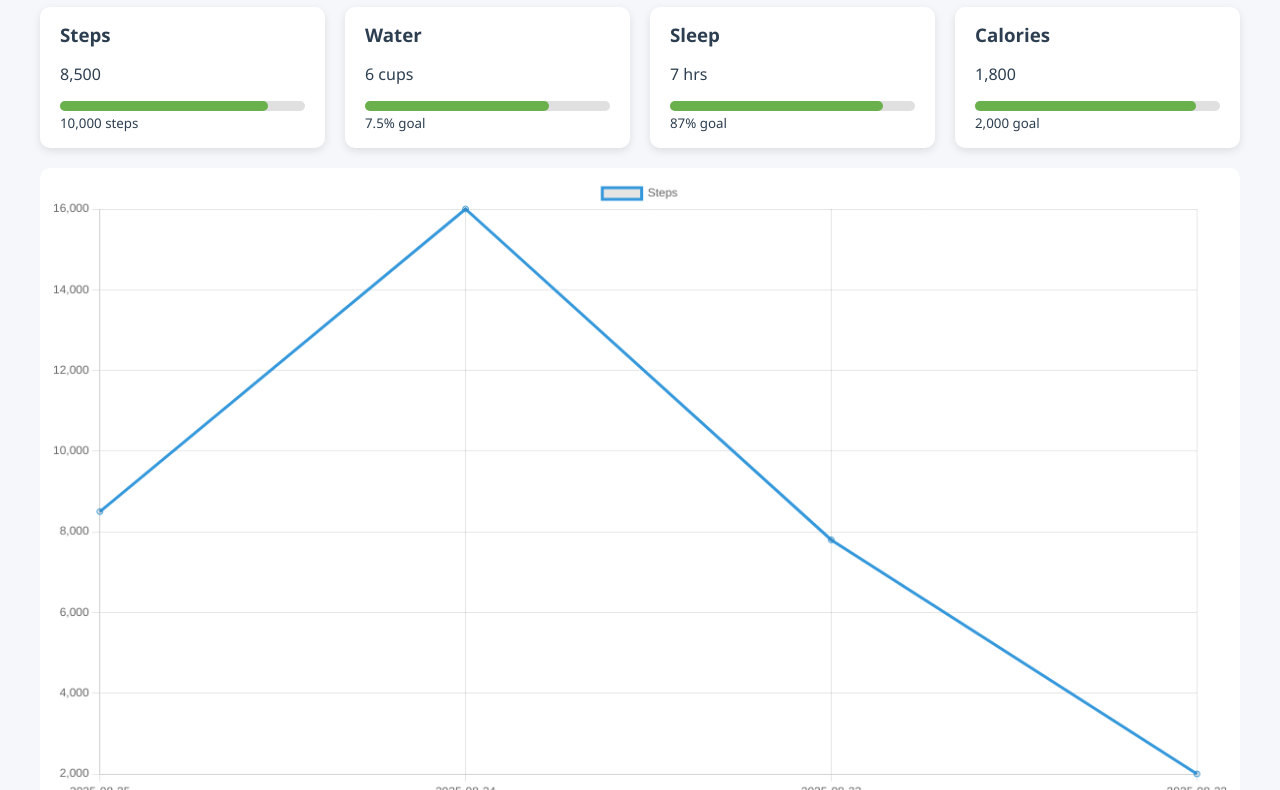
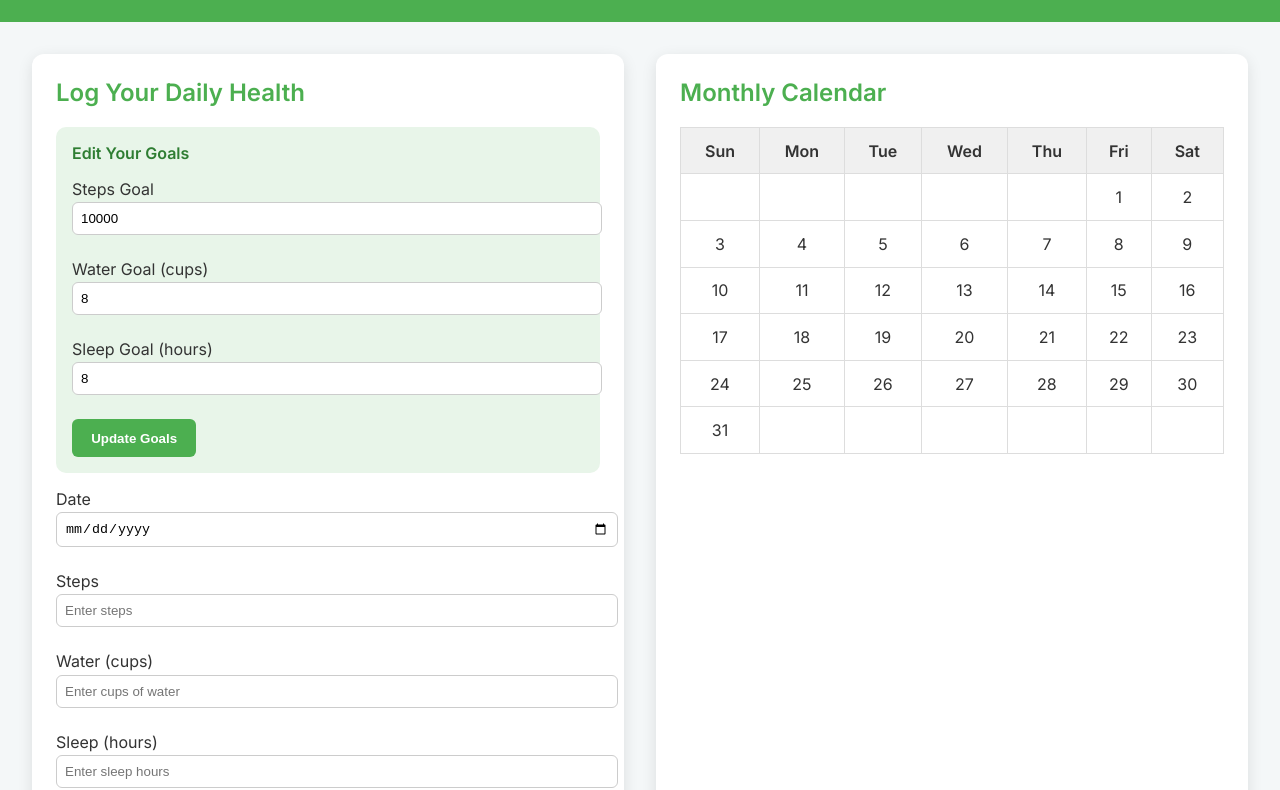
Before and after one commit to HaggertyTristen/DataDemo, a plain HTML site: page HealthTracker.html in a window 1280 px wide. Shown: the part 92-882 px from the top of the page. Drawn offline with nearby package versions, Linux system fonts and the light colour scheme.

Commit message:
Update HealthTracker.html

```diff
--- a/HealthTracker.html
+++ b/HealthTracker.html
@@ -2,195 +2,295 @@
 <html lang="en">
 <head>
   <meta charset="UTF-8">
-<title>My Health Tracker</title>
-<script src="https://cdn.jsdelivr.net/npm/chart.js"></script>
+  <meta name="viewport" content="width=device-width, initial-scale=1.0">
+  <title>Health Tracker</title>
+  <link href="https://fonts.googleapis.com/css2?family=Inter:wght@400;600&display=swap" rel="stylesheet">
   <style>
     body {
-    font-family: "Segoe UI", Tahoma, Geneva, Verdana, sans-serif;
-    margin: 0; padding: 0;
-    background: #f5f7fa;
-    color: #2c3e50;
+      font-family: 'Inter', sans-serif;
+      margin: 0;
+      background: #f4f7f8;
+      color: #333;
     }
+
     header {
-    background: #6ab04c;
+      background: #4CAF50;
       color: white;
-    padding: 20px;
-    font-size: 1.8em;
-    font-weight: bold;
+      padding: 1rem;
+      text-align: center;
+    }
+
+    main {
+      display: flex;
+      gap: 2rem;
+      padding: 2rem;
+      flex-wrap: wrap;
+    }
+
+    .tracker, .calendar {
+      background: white;
+      padding: 1.5rem;
+      border-radius: 12px;
+      box-shadow: 0 4px 15px rgba(0,0,0,0.1);
+      flex: 1 1 400px;
+    }
+
+    h2 {
+      margin-top: 0;
+      color: #4CAF50;
+    }
+
+    label {
+      display: block;
+      margin: 0.5rem 0 0.2rem;
+    }
+
+    input[type="number"], input[type="date"] {
+      width: 100%;
+      padding: 0.5rem;
+      margin-bottom: 1rem;
+      border-radius: 6px;
+      border: 1px solid #ccc;
+    }
+
+    button {
+      background: #4CAF50;
+      color: white;
+      border: none;
+      padding: 0.7rem 1.2rem;
+      border-radius: 6px;
+      cursor: pointer;
+      font-weight: 600;
+      margin-top: 0.5rem;
+    }
+
+    button:hover {
+      background: #45a049;
+    }
+
+    .progress-container {
+      margin: 1rem 0;
+    }
+
+    .progress-label {
       display: flex;
       justify-content: space-between;
-    align-items: center;
+      font-size: 0.9rem;
     }
-  .container {
-    max-width: 1200px;
-    margin: auto;
-    padding: 20px;
-    display: flex;
-    flex-direction: column;
-    gap: 20px;
+
+    .progress-bar {
+      width: 100%;
+      background: #eee;
+      border-radius: 8px;
+      overflow: hidden;
+      margin-bottom: 1rem;
     }
-  .cards {
-    display: flex;
-    gap: 20px;
-    flex-wrap: wrap;
+
+    .progress-bar-fill {
+      height: 20px;
+      width: 0%;
+      background: #4CAF50;
+      text-align: right;
+      padding-right: 0.5rem;
+      line-height: 20px;
+      color: white;
+      border-radius: 8px 0 0 8px;
+      transition: width 0.5s;
     }
-  .card {
-    background: white;
-    padding: 15px 20px;
+
+    .calendar table {
+      width: 100%;
+      border-collapse: collapse;
+    }
+
+    .calendar th, .calendar td {
+      padding: 0.8rem;
+      border: 1px solid #ddd;
+      text-align: center;
+    }
+
+    .calendar th {
+      background: #f0f0f0;
+    }
+
+    .logged {
+      background: #d4edda;
+      color: #155724;
+      font-weight: bold;
+      border-radius: 50%;
+      display: inline-block;
+      width: 24px;
+      height: 24px;
+      line-height: 24px;
+    }
+
+    .goal-container {
+      margin-bottom: 1rem;
+      background: #e8f5e9;
+      padding: 1rem;
       border-radius: 10px;
-    flex: 1;
-    min-width: 150px;
-    box-shadow: 0 3px 8px rgba(0,0,0,0.1);
     }
-  .card h3 { margin: 0; font-weight: 600; }
-  .progress-bar {
-    background: #e0e0e0;
-    border-radius: 6px;
-    height: 10px;
-    margin-top: 5px;
+
+    .goal-container h3 {
+      margin-top: 0;
+      font-size: 1rem;
+      color: #2e7d32;
     }
-  .progress-fill {
-    height: 100%;
-    background: #6ab04c;
-    width: 0%;
-    border-radius: 6px;
-  }
-  .charts { display: flex; gap: 20px; flex-wrap: wrap; }
-  canvas { background: white; border-radius: 10px; padding: 10px; flex: 1 1 300px; }
-  .inputs { display: flex; gap: 10px; flex-wrap: wrap; align-items: center; }
-  .inputs input { padding: 8px; border-radius: 6px; border: 1px solid #ccc; width: 100px; }
-  .inputs button { padding: 10px 20px; border: none; background: #6ab04c; color: white; border-radius: 6px; cursor: pointer; }
-  table { width: 100%; border-collapse: collapse; margin-top: 10px; }
-  th, td { padding: 8px; text-align: center; border: 1px solid #ccc; }
-  th { background: #6ab04c; color: white; }
   </style>
 </head>
 <body>
 
   <header>
-  <span>My Health Tracker</span>
-  <label class="switch">
-    <input type="checkbox">
-    <span>Toggle</span>
-  </label>
+    <h1>Health Tracker</h1>
   </header>
 
-<div class="container">
+  <main>
+    <!-- Tracker Section -->
+    <div class="tracker">
+      <h2>Log Your Daily Health</h2>
 
-  <!-- Progress Cards -->
-  <div class="cards">
-    <div class="card">
-      <h3>Steps</h3>
-      <p id="stepsValue">8,500</p>
-      <div class="progress-bar"><div class="progress-fill" id="stepsProgress" style="width: 85%;"></div></div>
-      <small>10,000 steps</small>
+      <!-- Goals Section -->
+      <div class="goal-container">
+        <h3>Edit Your Goals</h3>
+        <label for="goalSteps">Steps Goal</label>
+        <input type="number" id="goalSteps" value="10000">
+        <label for="goalWater">Water Goal (cups)</label>
+        <input type="number" id="goalWater" value="8">
+        <label for="goalSleep">Sleep Goal (hours)</label>
+        <input type="number" id="goalSleep" value="8">
+        <button onclick="updateGoals()">Update Goals</button>
       </div>
-    <div class="card">
-      <h3>Water</h3>
-      <p id="waterValue">6 cups</p>
-      <div class="progress-bar"><div class="progress-fill" id="waterProgress" style="width: 75%;"></div></div>
-      <small>7.5% goal</small>
-    </div>
-    <div class="card">
-      <h3>Sleep</h3>
-      <p id="sleepValue">7 hrs</p>
-      <div class="progress-bar"><div class="progress-fill" id="sleepProgress" style="width: 87%;"></div></div>
-      <small>87% goal</small>
-    </div>
-    <div class="card">
-      <h3>Calories</h3>
-      <p id="caloriesValue">1,800</p>
-      <div class="progress-bar"><div class="progress-fill" id="caloriesProgress" style="width: 90%;"></div></div>
-      <small>2,000 goal</small>
+
+      <label for="date">Date</label>
+      <input type="date" id="date">
+
+      <label for="steps">Steps</label>
+      <input type="number" id="steps" placeholder="Enter steps">
+
+      <label for="water">Water (cups)</label>
+      <input type="number" id="water" placeholder="Enter cups of water">
+
+      <label for="sleep">Sleep (hours)</label>
+      <input type="number" id="sleep" placeholder="Enter sleep hours">
+
+      <button onclick="logHealth()">Log Entry</button>
+
+      <div class="progress-container">
+        <div class="progress-label">Steps Progress</div>
+        <div class="progress-bar"><div class="progress-bar-fill" id="stepsProgress">0%</div></div>
+
+        <div class="progress-label">Water Progress</div>
+        <div class="progress-bar"><div class="progress-bar-fill" id="waterProgress">0%</div></div>
+
+        <div class="progress-label">Sleep Progress</div>
+        <div class="progress-bar"><div class="progress-bar-fill" id="sleepProgress">0%</div></div>
       </div>
     </div>
 
-  <!-- Charts -->
-  <div class="charts">
-    <canvas id="stepsChart" height="200"></canvas>
-    <canvas id="waterChart" height="200"></canvas>
-    <canvas id="sleepPie" height="200"></canvas>
-  </div>
-
-  <!-- Inputs -->
-  <div class="card inputs">
-    <input type="number" id="inputSteps" placeholder="Steps">
-    <input type="number" id="inputWater" placeholder="Water (cups)">
-    <input type="number" id="inputSleep" placeholder="Sleep (hrs)">
-    <input type="number" id="inputCalories" placeholder="Calories">
-    <button onclick="addEntry()">Add Entry</button>
-  </div>
-
-  <!-- History Table -->
-  <div class="card">
-    <h3>History</h3>
-    <table>
+    <!-- Calendar Section -->
+    <div class="calendar">
+      <h2>Monthly Calendar</h2>
+      <table id="calendarTable">
         <thead>
           <tr>
-          <th>Date</th><th>Steps</th><th>Water</th><th>Sleep</th><th>Calories</th><th>Actions</th>
+            <th>Sun</th><th>Mon</th><th>Tue</th><th>Wed</th><th>Thu</th><th>Fri</th><th>Sat</th>
           </tr>
         </thead>
-      <tbody id="historyTable"></tbody>
+        <tbody id="calendarBody">
+          <!-- Calendar will be generated here -->
+        </tbody>
       </table>
     </div>
-
-</div>
+  </main>
 
   <script>
-let history = [
-  {date:'2025-08-25',steps:8500,water:6,sleep:5,calories:2000},
-  {date:'2025-08-24',steps:16000,water:6,sleep:6,calories:1800},
-  {date:'2025-08-23',steps:7800,water:5,sleep:5,calories:1700},
-  {date:'2025-08-22',steps:2000,water:3,sleep:2,calories:1400},
-];
+    let goals = {
+      steps: parseInt(document.getElementById('goalSteps').value),
+      water: parseInt(document.getElementById('goalWater').value),
+      sleep: parseInt(document.getElementById('goalSleep').value)
+    };
 
-function updateHistoryTable(){
-  const tbody = document.getElementById('historyTable');
-  tbody.innerHTML = '';
-  history.forEach((entry,i)=>{
-    const row = document.createElement('tr');
-    row.innerHTML = `<td>${entry.date}</td><td>${entry.steps}</td><td>${entry.water}</td><td>${entry.sleep}</td><td>${entry.calories}</td><td>Edit Delete</td>`;
-    tbody.appendChild(row);
-  });
+    let logs = {};
+
+    function updateGoals() {
+      goals.steps = parseInt(document.getElementById('goalSteps').value) || 10000;
+      goals.water = parseInt(document.getElementById('goalWater').value) || 8;
+      goals.sleep = parseInt(document.getElementById('goalSleep').value) || 8;
+
+      // Update progress if today's entry exists
+      const today = document.getElementById('date').value;
+      if (logs[today]) {
+        updateProgress(logs[today].steps, logs[today].water, logs[today].sleep);
       }
-updateHistoryTable();
-
-function addEntry(){
-  const today = new Date().toISOString().split('T')[0];
-  const steps = parseInt(document.getElementById('inputSteps').value)||0;
-  const water = parseInt(document.getElementById('inputWater').value)||0;
-  const sleep = parseInt(document.getElementById('inputSleep').value)||0;
-  const calories = parseInt(document.getElementById('inputCalories').value)||0;
-  history.unshift({date: today, steps, water, sleep, calories});
-  updateHistoryTable();
-  document.getElementById('inputSteps').value='';
-  document.getElementById('inputWater').value='';
-  document.getElementById('inputSleep').value='';
-  document.getElementById('inputCalories').value='';
+      alert("Goals updated!");
     }
 
-// Charts
-const stepsChart = new Chart(document.getElementById('stepsChart').getContext('2d'),{
-  type:'line',
-  data:{
-    labels: history.map(e=>e.date),
-    datasets:[{label:'Steps',data:history.map(e=>e.steps),borderColor:'#3498db',fill:false}]
+    function logHealth() {
+      const date = document.getElementById('date').value;
+      const steps = parseInt(document.getElementById('steps').value) || 0;
+      const water = parseInt(document.getElementById('water').value) || 0;
+      const sleep = parseInt(document.getElementById('sleep').value) || 0;
+
+      if (!date) {
+        alert("Please select a date!");
+        return;
       }
-});
-const waterChart = new Chart(document.getElementById('waterChart').getContext('2d'),{
-  type:'bar',
-  data:{
-    labels: history.map(e=>e.date),
-    datasets:[{label:'Water',data:history.map(e=>e.water),backgroundColor:'#5dade2'}]
+
+      logs[date] = { steps, water, sleep };
+      updateProgress(steps, water, sleep);
+      renderCalendar();
     }
-});
-const sleepPie = new Chart(document.getElementById('sleepPie').getContext('2d'),{
-  type:'pie',
-  data:{
-    labels:['Deep','Light'],
-    datasets:[{data:[2,5],backgroundColor:['#2e86de','#85c1e9'] }]
+
+    function updateProgress(steps, water, sleep) {
+      document.getElementById('stepsProgress').style.width = Math.min((steps/goals.steps)*100,100) + '%';
+      document.getElementById('stepsProgress').textContent = Math.min((steps/goals.steps)*100,100).toFixed(0) + '%';
+
+      document.getElementById('waterProgress').style.width = Math.min((water/goals.water)*100,100) + '%';
+      document.getElementById('waterProgress').textContent = Math.min((water/goals.water)*100,100).toFixed(0) + '%';
+
+      document.getElementById('sleepProgress').style.width = Math.min((sleep/goals.sleep)*100,100) + '%';
+      document.getElementById('sleepProgress').textContent = Math.min((sleep/goals.sleep)*100,100).toFixed(0) + '%';
     }
-});
+
+    function renderCalendar() {
+      const calendarBody = document.getElementById('calendarBody');
+      calendarBody.innerHTML = '';
+
+      const now = new Date();
+      const year = now.getFullYear();
+      const month = now.getMonth();
+      const firstDay = new Date(year, month, 1).getDay();
+      const daysInMonth = new Date(year, month + 1, 0).getDate();
+
+      let row = document.createElement('tr');
+      for (let i = 0; i < firstDay; i++) {
+        row.appendChild(document.createElement('td'));
+      }
+
+      for (let day = 1; day <= daysInMonth; day++) {
+        if (row.children.length === 7) {
+          calendarBody.appendChild(row);
+          row = document.createElement('tr');
+        }
+        const cell = document.createElement('td');
+        const dateStr = `${year}-${String(month+1).padStart(2,'0')}-${String(day).padStart(2,'0')}`;
+
+        if (logs[dateStr]) {
+          cell.innerHTML = `<span class="logged" title="Steps: ${logs[dateStr].steps}, Water: ${logs[dateStr].water}, Sleep: ${logs[dateStr].sleep}">${day}</span>`;
+        } else {
+          cell.textContent = day;
+        }
+
+        row.appendChild(cell);
+      }
+
+      while(row.children.length < 7) {
+        row.appendChild(document.createElement('td'));
+      }
+      calendarBody.appendChild(row);
+    }
+
+    renderCalendar();
   </script>
 
 </body>
```
Lines whose indentation alone changed are shown as unchanged.
